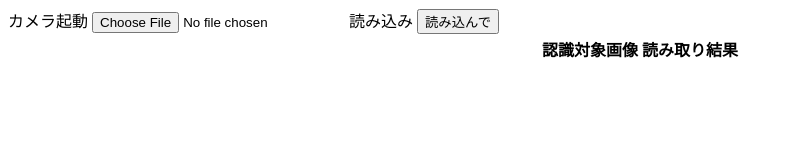
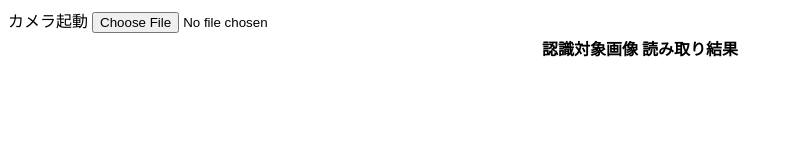
Before and after one commit to hisashi-mishima/WebOCRSample, a plain HTML site: page index.html in a window 1280 px wide. Shown: the whole page, without its empty margins (0-792 px from the left). Drawn offline with Linux system fonts and the light colour scheme.

Commit message:
再度処理修正

```diff
--- a/index.html
+++ b/index.html
@@ -7,7 +7,7 @@
 <script src='https://cdn.rawgit.com/naptha/tesseract.js/1.0.10/dist/tesseract.js'></script>
 <script>
 // ユーザ指定のファイルを読み込み、画像認識の関数を呼び出す。
-function read_in() {
+function read_in(node) {
   const reader = new FileReader();
   reader.onload = (e) => {
     //選択された画像をimg要素として表示する。
@@ -16,7 +16,7 @@ function read_in() {
     recognize_image();
   }
   // 画像ファイルをdata URLとして読み込むように指示しておく。
-  reader.readAsDataURL(document.getElementById("input_image_file").files[0]);
+  reader.readAsDataURL(node.files[0]);
 }
 
 
@@ -56,10 +56,7 @@ function recognize_image() {
 <body class="main-text-only">
 <form>
 カメラ起動
-<input type=file accept="image/*" capture=environment>
-
-読み込み
-<input type="button" value="読み込んで" onclick="read_in()">
+<input type=file accept="image/*" capture=environment onchange="read_in(this)">
 </form>
 
 <table style="margin: auto;">
```
